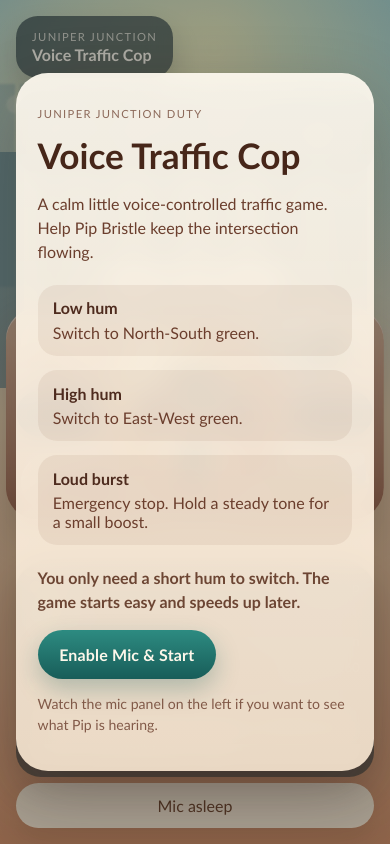
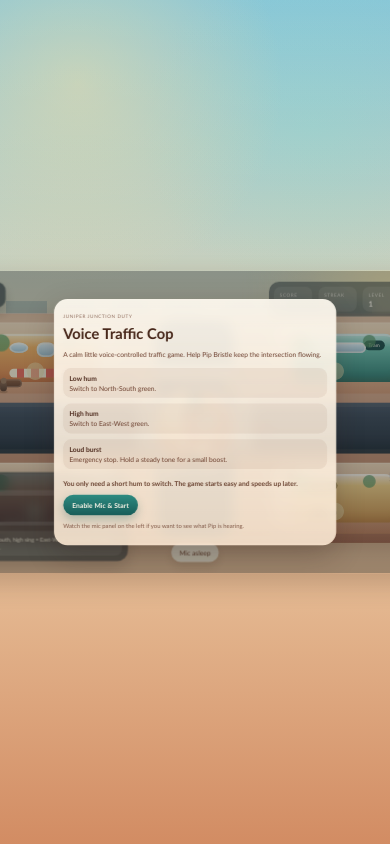
Before and after one commit to Mike-Animal-Counseling/Voice-Traffic-Cop, a React (Vite) app: page / in a window 390 px wide. Built offline with nearby package versions, Linux system fonts and the light colour scheme.

Commit message:
Scale game scene proportionally across screens

```diff
--- a/src/App.tsx
+++ b/src/App.tsx
@@ -51,8 +51,24 @@ const pedestrianClass = (species: Pedestrian['species']) =>
 
 function App() {
   const [game, setGame] = useState<GameState>(createInitialState);
+  const [stageScale, setStageScale] = useState(1);
   const { snapshot, laneControl, requestPermission, stopMonitoring } = useMicrophoneControls();
   const lastFrameRef = useRef<number | null>(null);
+
+  useEffect(() => {
+    const updateScale = () => {
+      const horizontalPadding = 24;
+      const verticalPadding = 24;
+      const availableWidth = window.innerWidth - horizontalPadding;
+      const availableHeight = window.innerHeight - verticalPadding;
+      const nextScale = Math.min(availableWidth / WORLD_WIDTH, availableHeight / WORLD_HEIGHT);
+      setStageScale(Math.max(0.42, nextScale));
+    };
+
+    updateScale();
+    window.addEventListener('resize', updateScale);
+    return () => window.removeEventListener('resize', updateScale);
+  }, []);
 
   useEffect(() => {
     let animationFrame = 0;
@@ -87,10 +103,15 @@ function App() {
 
   return (
     <div className="app-shell">
+      <div className="scene">
+        <div className="scene-frame">
           <div
-        className={`scene ${game.phase === 'running' ? 'scene--live' : ''} ${game.dangerFlash > 0.1 ? 'scene--danger' : ''}`}
+            className={`scene-stage ${game.phase === 'running' ? 'scene--live' : ''} ${game.dangerFlash > 0.1 ? 'scene--danger' : ''}`}
             style={
               {
+                width: `${WORLD_WIDTH}px`,
+                height: `${WORLD_HEIGHT}px`,
+                transform: `translate(-50%, -50%) scale(${stageScale})`,
                 '--danger-flash': game.dangerFlash,
                 '--delight-flash': game.delightFlash,
                 '--boost-flash': Math.min(1, game.boostTimer / 4),
@@ -303,6 +324,8 @@ function App() {
             )}
           </div>
         </div>
+      </div>
+    </div>
   );
 }
 
--- a/src/styles.css
+++ b/src/styles.css
@@ -34,7 +34,26 @@ button {
   position: relative;
   min-height: 100vh;
   overflow: hidden;
-  padding: 0.75rem;
+  background:
+    radial-gradient(circle at center, rgba(255, 248, 220, 0.12), transparent 30%),
+    linear-gradient(180deg, rgba(255, 255, 255, 0.08), transparent 34%);
+}
+
+.scene-frame {
+  position: relative;
+  width: 100vw;
+  height: 100vh;
+  overflow: hidden;
+}
+
+.scene-stage {
+  position: absolute;
+  left: 50%;
+  top: 50%;
+  transform-origin: center center;
+  overflow: hidden;
+  border-radius: 2.2rem;
+  box-shadow: 0 24px 60px rgba(49, 29, 20, 0.22);
   background:
     radial-gradient(circle at center, rgba(255, 248, 220, 0.12), transparent 30%),
     linear-gradient(180deg, rgba(255, 255, 255, 0.08), transparent 34%);
@@ -86,12 +105,7 @@ button {
 
 .street-stage {
   position: absolute;
-  left: 50%;
-  top: 52%;
-  width: min(94vw, 1180px);
-  max-height: min(68vh, 760px);
-  aspect-ratio: 16 / 9;
-  transform: translate(-50%, -50%);
+  inset: 14% 5% 10%;
   border-radius: 3rem;
   background:
     linear-gradient(180deg, rgba(255, 246, 229, 0.52), rgba(245, 214, 186, 0.14)),
@@ -618,14 +632,12 @@ button {
 
 .hud {
   position: absolute;
-  left: 1rem;
-  right: 1rem;
-  top: 1rem;
+  left: 2rem;
+  right: 2rem;
+  top: 1.6rem;
   display: flex;
   justify-content: space-between;
   align-items: flex-start;
-  gap: 0.8rem;
-  flex-wrap: wrap;
   z-index: 20;
 }
 
@@ -658,7 +670,6 @@ button {
 
 .status-panel {
   display: flex;
-  flex-wrap: wrap;
   gap: 0.9rem;
   padding: 0.75rem;
   border-radius: 1.5rem;
@@ -666,7 +677,7 @@ button {
 }
 
 .metric {
-  min-width: clamp(4.2rem, 10vw, 5.7rem);
+  min-width: 5.7rem;
   padding: 0.5rem 0.85rem;
   border-radius: 1rem;
   background: rgba(255, 248, 234, 0.1);
@@ -680,9 +691,9 @@ button {
 
 .mic-panel {
   position: absolute;
-  left: 1rem;
-  bottom: 1rem;
-  width: min(30rem, calc(100vw - 2rem));
+  left: 2rem;
+  bottom: 1.8rem;
+  width: 28rem;
   padding: 1rem 1rem 0.9rem;
   border-radius: 1.55rem;
   background: rgba(26, 41, 48, 0.58);
@@ -775,7 +786,7 @@ button {
 .announcement-bar {
   position: absolute;
   left: 50%;
-  bottom: 1rem;
+  bottom: 1.7rem;
   transform: translateX(-50%);
   padding: 0.82rem 1.2rem;
   border-radius: 999px;
@@ -790,6 +801,7 @@ button {
   inset: 0;
   display: grid;
   place-items: center;
+  padding: 1rem;
   z-index: 30;
   background: rgba(16, 24, 28, 0.35);
 }
@@ -799,14 +811,25 @@ button {
 }
 
 .card {
-  width: min(42rem, calc(100vw - 2rem));
-  max-height: min(88vh, 900px);
+  width: min(42rem, calc(100% - 2rem));
+  max-height: calc(100% - 2rem);
   overflow: auto;
+  scrollbar-width: none;
   padding: 2rem;
   border-radius: 2rem;
   background: linear-gradient(180deg, rgba(255, 250, 240, 0.93), rgba(255, 236, 214, 0.88));
   color: #6b3e2d;
   box-shadow: 0 24px 70px rgba(42, 20, 15, 0.24);
+}
+
+.scene-stage .announcement-bar {
+  max-width: calc(100% - 4rem);
+  text-align: center;
+}
+
+.card::-webkit-scrollbar {
+  width: 0;
+  height: 0;
 }
 
 .card--hero h1,
@@ -880,62 +903,13 @@ button {
 }
 
 @media (max-width: 920px) {
-  .hud {
-    flex-direction: column;
-  }
-
-  .status-panel {
-    width: 100%;
-    justify-content: space-between;
-  }
-
-  .street-stage {
-    width: min(96vw, 1050px);
-    top: 50%;
-    max-height: min(60vh, 680px);
-  }
-
   .concept-list,
   .quickstart-list {
     grid-template-columns: 1fr;
   }
-
-  .announcement-bar {
-    left: 1rem;
-    right: 1rem;
-    transform: none;
-    text-align: center;
-  }
 }
 
 @media (max-width: 720px) {
-  .street-stage {
-    width: min(97vw, 900px);
-    max-height: min(52vh, 560px);
-    border-radius: 2rem;
-  }
-
-  .city-block {
-    width: 34%;
-    height: 27%;
-  }
-
-  .mic-panel {
-    left: 1rem;
-    right: 1rem;
-    width: auto;
-    bottom: 4.2rem;
-  }
-
-  .status-panel {
-    gap: 0.4rem;
-  }
-
-  .metric {
-    min-width: 0;
-    flex: 1;
-  }
-
   .card {
     padding: 1.35rem;
   }
@@ -946,62 +920,20 @@ button {
 }
 
 @media (max-height: 860px) {
-  .street-stage {
-    top: 49%;
-    max-height: min(58vh, 620px);
-  }
-
   .mic-panel {
     padding: 0.85rem 0.9rem 0.8rem;
-  }
-
-  .announcement-bar {
-    max-width: calc(100vw - 2rem);
-    text-align: center;
   }
 }
 
 @media (max-height: 720px) {
-  .scene {
-    padding: 0.5rem;
-  }
-
-  .brand-chip {
-    padding: 0.65rem 0.85rem;
-  }
-
-  .status-panel {
-    gap: 0.45rem;
-    padding: 0.55rem;
-  }
-
-  .metric {
-    padding: 0.42rem 0.65rem;
-  }
-
-  .metric strong {
-    font-size: 1rem;
-  }
-
-  .street-stage {
-    top: 47%;
-    width: min(97vw, 820px);
-    max-height: min(46vh, 460px);
-  }
-
-  .mic-panel {
-    bottom: 0.75rem;
-  }
-
-  .hint-pill {
-    margin-top: 0.55rem;
-    padding: 0.55rem 0.7rem;
-    font-size: 0.76rem;
+  .overlay {
+    place-items: start center;
+    padding-top: 0.75rem;
+    padding-bottom: 0.75rem;
   }
 
   .card {
-    width: min(38rem, calc(100vw - 1rem));
-    max-height: 92vh;
+    width: min(38rem, calc(100% - 1rem));
     padding: 1.1rem;
   }
 
```
Lines whose indentation alone changed are shown as unchanged.
